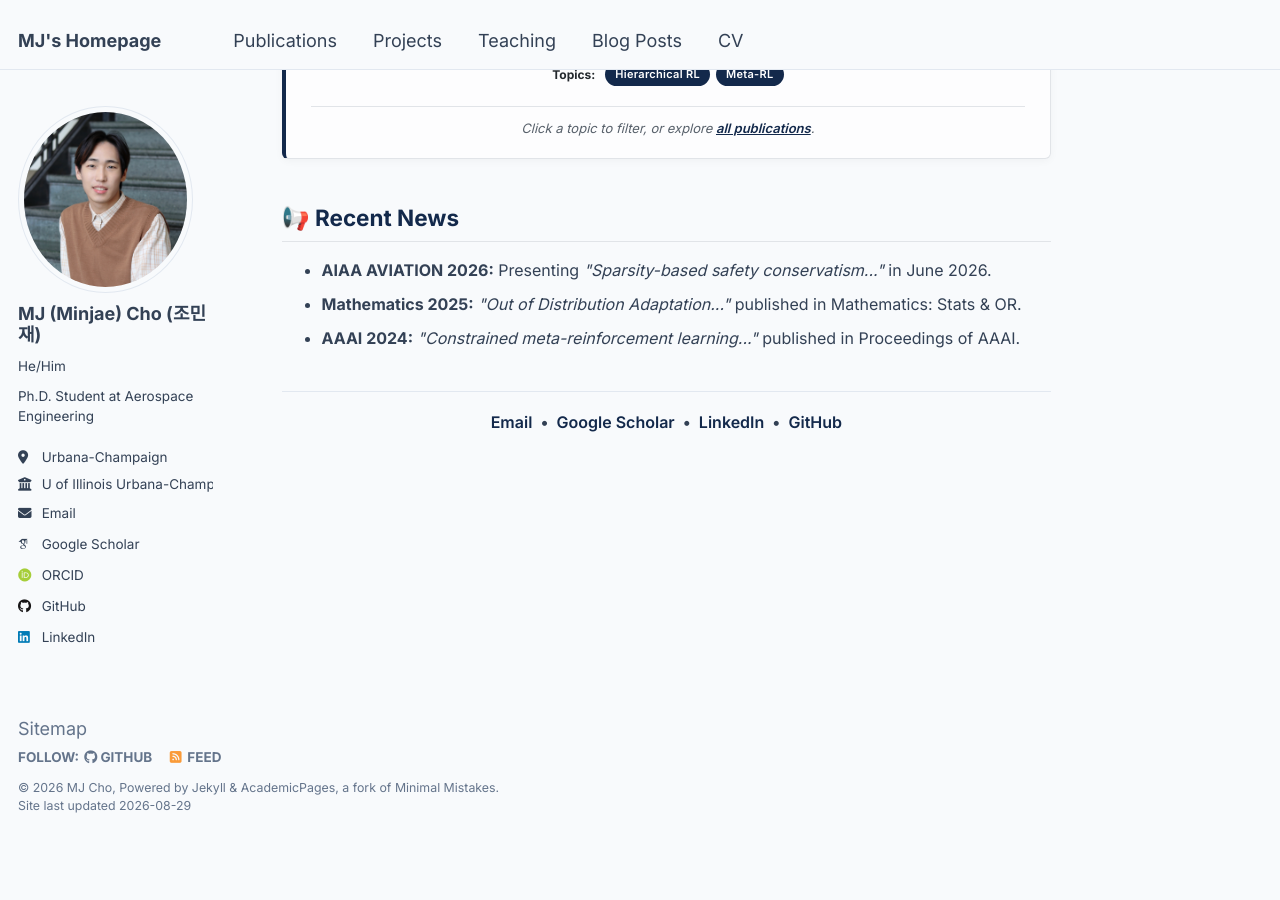
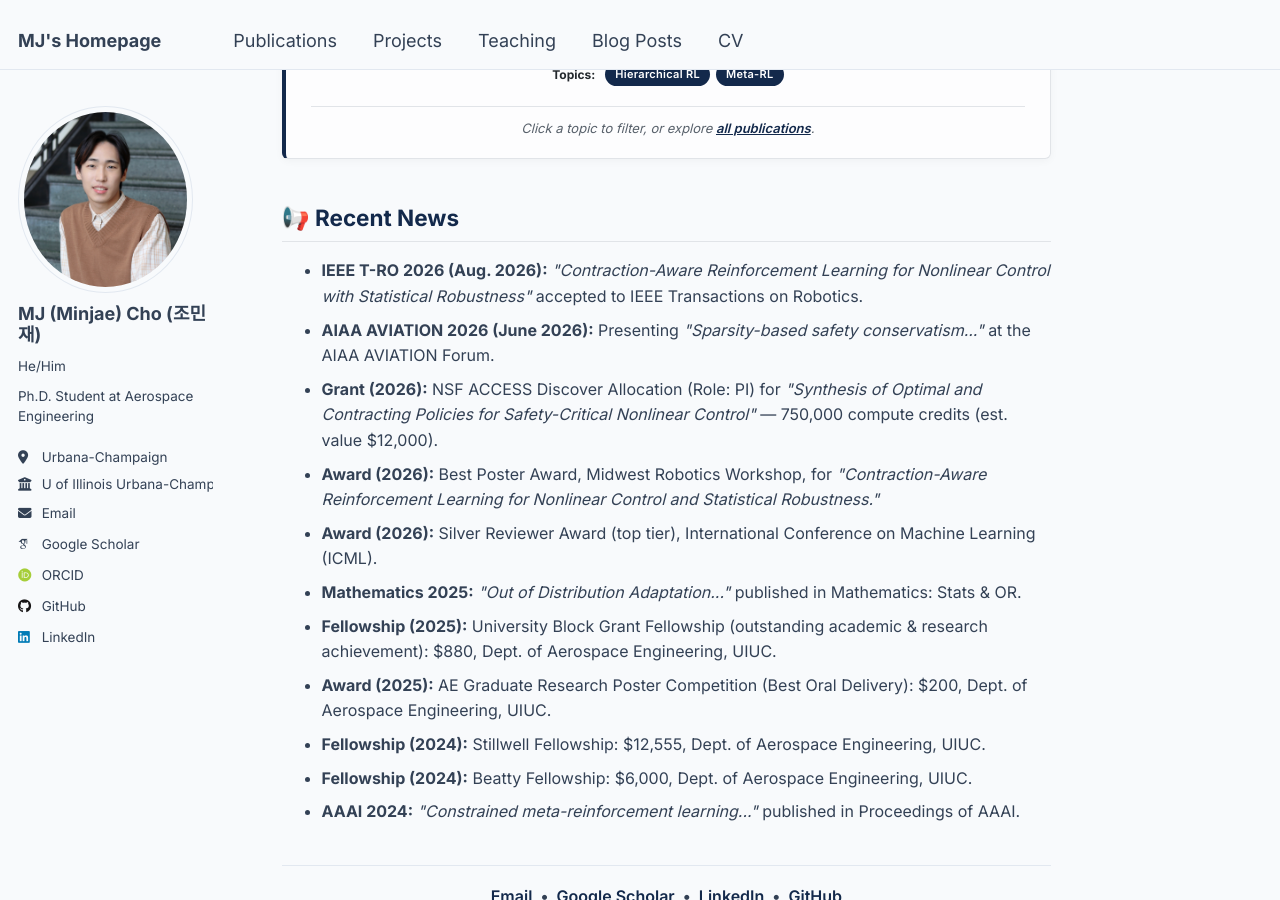
Before and after one commit to Mgineer117/Mgineer117.github.io, a Jekyll site: the page built from _pages/about.md, in a window 1280 px wide and 900 px high, scrolled down 1581 px. Built offline with Jekyll 4.4.1, drawn with Linux system fonts in a browser that asks for light colours; some web fonts are replaced; before the commit the page ends 2415 px from its top, so only the background shows below that.

Commit message:
Expand Recent News with T-RO acceptance, awards, and fellowships
Add the IEEE T-RO acceptance, NSF ACCESS Discover Allocation (PI),
Midwest Robotics Workshop Best Poster, ICML Silver Reviewer Award, and
UIUC fellowships/awards, ordered newest first.

Co-Authored-By: Claude Opus 5 <noreply@anthropic.com>
Claude-Session: https://claude.ai/code/session_01R9Qt1pH6vY2VkJ5bZomE7L

```diff
--- a/_pages/about.md
+++ b/_pages/about.md
@@ -388,8 +388,16 @@ redirect_from:
 
 <h2 style="color: #13294B; border-bottom: 1px solid #e1e4e8; padding-bottom: 10px;">📢 Recent News</h2>
 <ul style="line-height: 1.6; font-size: 16px;">
-    <li><strong>AIAA AVIATION 2026:</strong> Presenting <em>"Sparsity-based safety conservatism..."</em> in June 2026.</li>
+    <li><strong>IEEE T-RO 2026 (Aug. 2026):</strong> <em>"Contraction-Aware Reinforcement Learning for Nonlinear Control with Statistical Robustness"</em> accepted to IEEE Transactions on Robotics.</li>
+    <li><strong>AIAA AVIATION 2026 (June 2026):</strong> Presenting <em>"Sparsity-based safety conservatism..."</em> at the AIAA AVIATION Forum.</li>
+    <li><strong>Grant (2026):</strong> NSF ACCESS Discover Allocation (Role: PI) for <em>"Synthesis of Optimal and Contracting Policies for Safety-Critical Nonlinear Control"</em> &mdash; 750,000 compute credits (est. value $12,000).</li>
+    <li><strong>Award (2026):</strong> Best Poster Award, Midwest Robotics Workshop, for <em>"Contraction-Aware Reinforcement Learning for Nonlinear Control and Statistical Robustness."</em></li>
+    <li><strong>Award (2026):</strong> Silver Reviewer Award (top tier), International Conference on Machine Learning (ICML).</li>
     <li><strong>Mathematics 2025:</strong> <em>"Out of Distribution Adaptation..."</em> published in Mathematics: Stats & OR.</li>
+    <li><strong>Fellowship (2025):</strong> University Block Grant Fellowship (outstanding academic &amp; research achievement): $880, Dept. of Aerospace Engineering, UIUC.</li>
+    <li><strong>Award (2025):</strong> AE Graduate Research Poster Competition (Best Oral Delivery): $200, Dept. of Aerospace Engineering, UIUC.</li>
+    <li><strong>Fellowship (2024):</strong> Stillwell Fellowship: $12,555, Dept. of Aerospace Engineering, UIUC.</li>
+    <li><strong>Fellowship (2024):</strong> Beatty Fellowship: $6,000, Dept. of Aerospace Engineering, UIUC.</li>
     <li><strong>AAAI 2024:</strong> <em>"Constrained meta-reinforcement learning..."</em> published in Proceedings of AAAI.</li>
 </ul>
 
```
